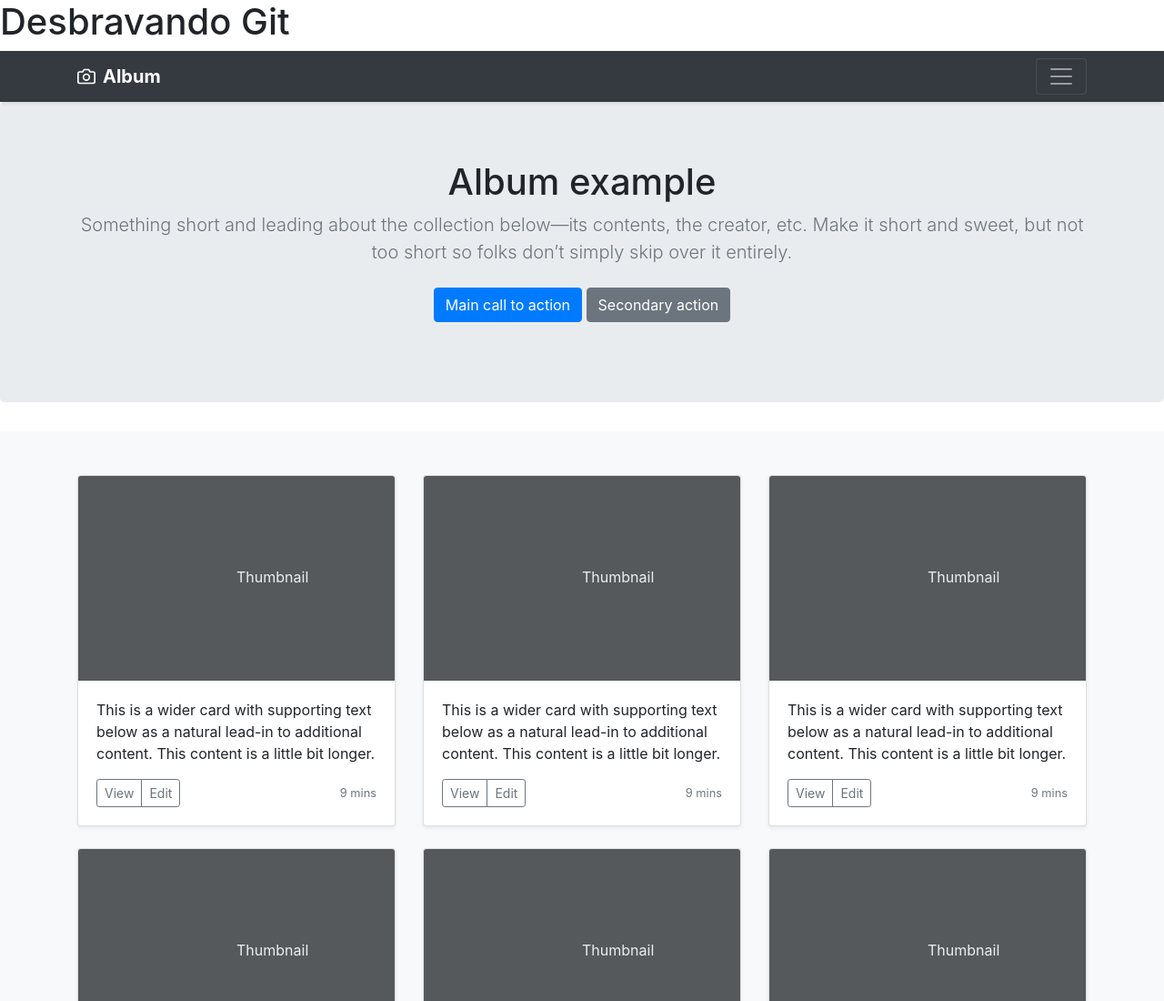
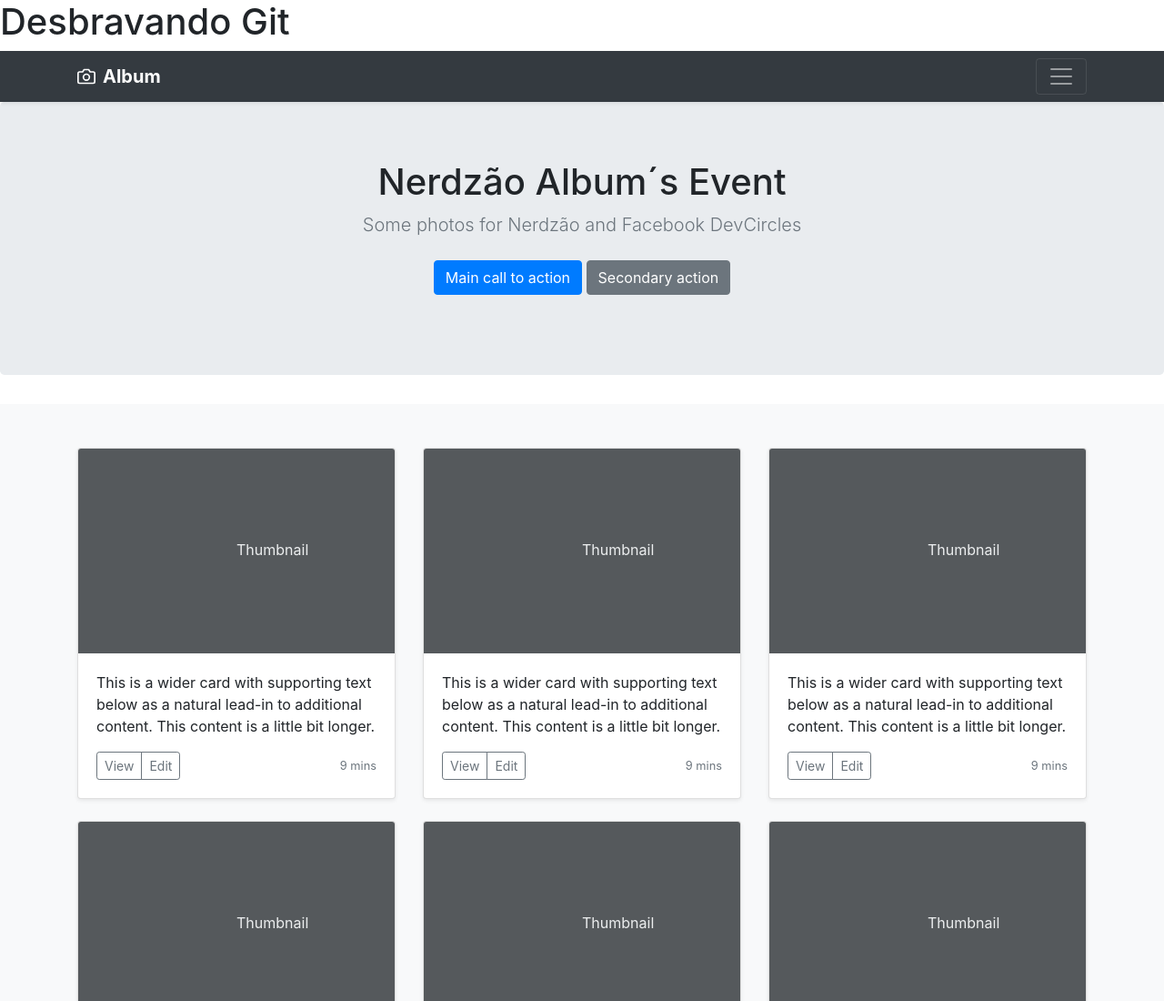
Before and after one commit to Lgptx/desbravando-git, a plain HTML site: page index.html in a window 1280 px wide. Shown: the top 1100 px of the page at 91% size. Drawn offline with nearby package versions, Linux system fonts and the light colour scheme.

Commit message:
Main Title change

```diff
--- a/index.html
+++ b/index.html
@@ -50,8 +50,8 @@
 
   <section class="jumbotron text-center">
     <div class="container">
-      <h1 class="jumbotron-heading">Album example</h1>
-      <p class="lead text-muted">Something short and leading about the collection below—its contents, the creator, etc. Make it short and sweet, but not too short so folks don’t simply skip over it entirely.</p>
+      <h1 class="jumbotron-heading">Nerdzão Album´s Event</h1>
+      <p class="lead text-muted">Some photos for Nerdzão and Facebook DevCircles</p>
       <p>
         <a href="#" class="btn btn-primary my-2">Main call to action</a>
         <a href="#" class="btn btn-secondary my-2">Secondary action</a>
```
